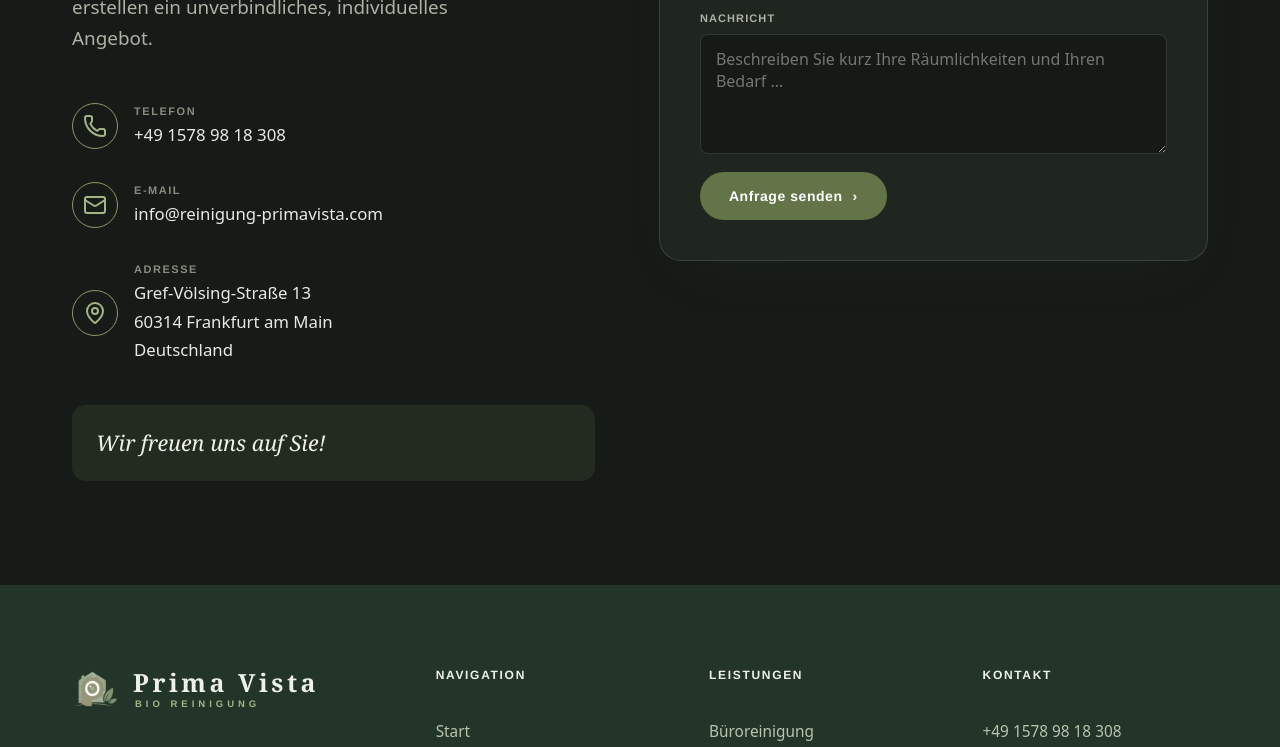
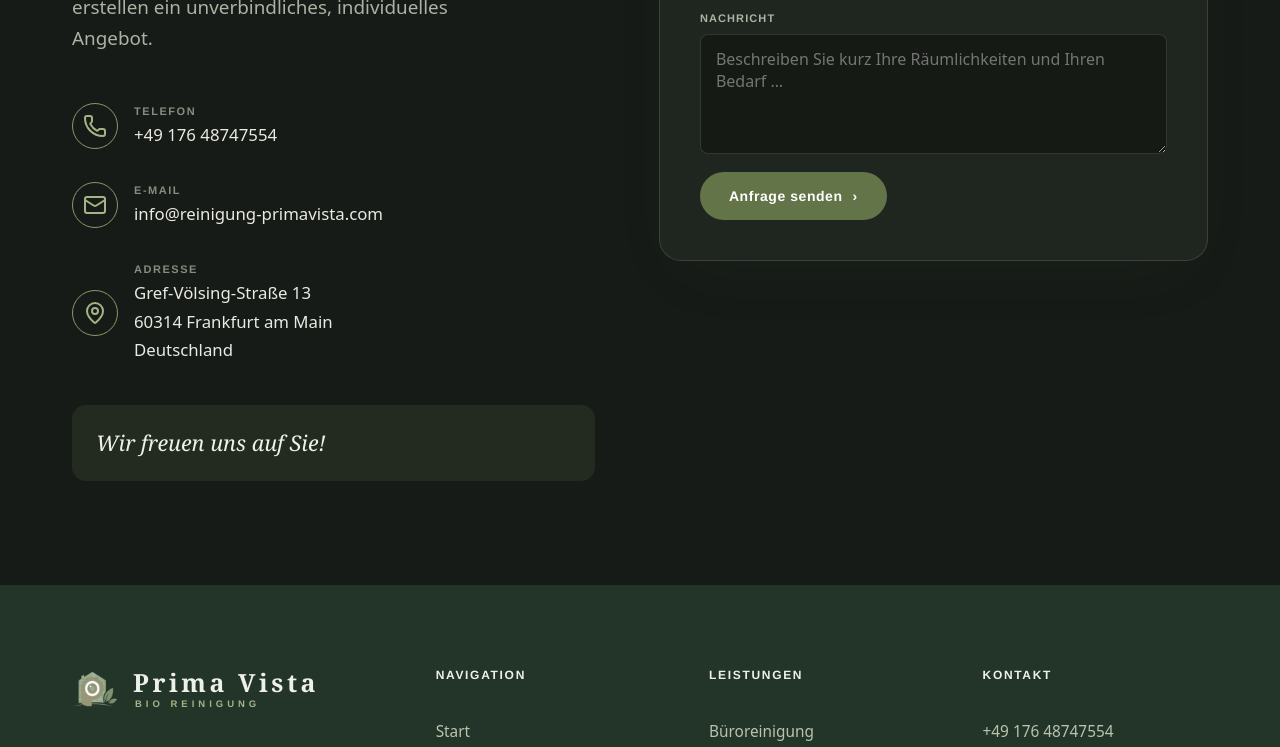
Before and after one commit to louisclarencepeter/reinigung-primavista, a React (Vite) app in the folder client/: page / in a window 1280 px wide. Shown: the part 4480-5227 px from the top of the page. Built offline with nearby package versions, Linux system fonts and the light colour scheme.

Commit message:
Use Daniel as Reinigung contact number

```diff
--- a/client/index.html
+++ b/client/index.html
@@ -110,7 +110,7 @@ if (cookieConsent === 'accepted' && cookieConsentAt &&
   "image": "https://reinigung-primavista.com/images/social-card.jpg",
   "description": "Professionelle, natürliche und zuverlässige Reinigung für Büros und Unternehmen — Bio-Produkte, ohne aggressive Chemie.",
   "email": "info@reinigung-primavista.com",
-  "telephone": "+4915789818308",
+  "telephone": "+4917648747554",
   "address": {
     "@type": "PostalAddress",
     "streetAddress": "Gref-Völsing-Straße 13",
--- a/client/public/impressum.html
+++ b/client/public/impressum.html
@@ -49,7 +49,7 @@
 
     <h2>Kontakt</h2>
     <p>
-      Telefon: <a href="tel:+4915789818308">+49 1578 98 18 308</a><br>
+      Telefon: <a href="tel:+4917648747554">+49 176 48747554</a><br>
       E-Mail: <a href="mailto:info@reinigung-primavista.com">info@reinigung-primavista.com</a>
     </p>
 
--- a/client/src/components/Contact.jsx
+++ b/client/src/components/Contact.jsx
@@ -89,7 +89,7 @@ export default function Contact() {
           <div style={{ marginTop: 32 }}>
             <div className="contact-detail">
               <span className="ic"><Phone /></span>
-              <div><div className="k">Telefon</div><div className="v"><a href="tel:+4915789818308" onClick={() => trackContactClick('phone')}>+49 1578 98 18 308</a></div></div>
+              <div><div className="k">Telefon</div><div className="v"><a href="tel:+4917648747554" onClick={() => trackContactClick('phone')}>+49 176 48747554</a></div></div>
             </div>
             <div className="contact-detail">
               <span className="ic"><Mail /></span>
--- a/client/src/components/Footer.jsx
+++ b/client/src/components/Footer.jsx
@@ -44,7 +44,7 @@ export default function Footer() {
         <div className="footer-col">
           <h2>Kontakt</h2>
           <ul>
-            <li><a href="tel:+4915789818308" onClick={() => trackContactClick('phone')}>+49 1578 98 18 308</a></li>
+            <li><a href="tel:+4917648747554" onClick={() => trackContactClick('phone')}>+49 176 48747554</a></li>
             <li><a href="mailto:info@reinigung-primavista.com">info@reinigung-primavista.com</a></li>
             <li>Gref-Völsing-Straße 13<br />60314 Frankfurt am Main<br />Deutschland</li>
           </ul>
--- a/client/src/components/Header.jsx
+++ b/client/src/components/Header.jsx
@@ -107,9 +107,9 @@ export default function Header({ onToggleTheme }) {
           </a>
 
           <div className="mobile-nav-contact" aria-label="Kontaktinformationen">
-            <a href="tel:+4915789818308" onClick={() => { trackContactClick('phone'); setOpen(false); }}>
+            <a href="tel:+4917648747554" onClick={() => { trackContactClick('phone'); setOpen(false); }}>
               <span className="mobile-nav-contact-icon"><Phone aria-hidden="true" /></span>
-              <span><strong>Telefon</strong><small>+49 1578 98 18 308</small></span>
+              <span><strong>Telefon</strong><small>+49 176 48747554</small></span>
             </a>
             <a href="mailto:info@reinigung-primavista.com" onClick={() => setOpen(false)}>
               <span className="mobile-nav-contact-icon"><Mail aria-hidden="true" /></span>
```
Also changed, not shown: 1 other file (tests, documents, lock files or other folders).
